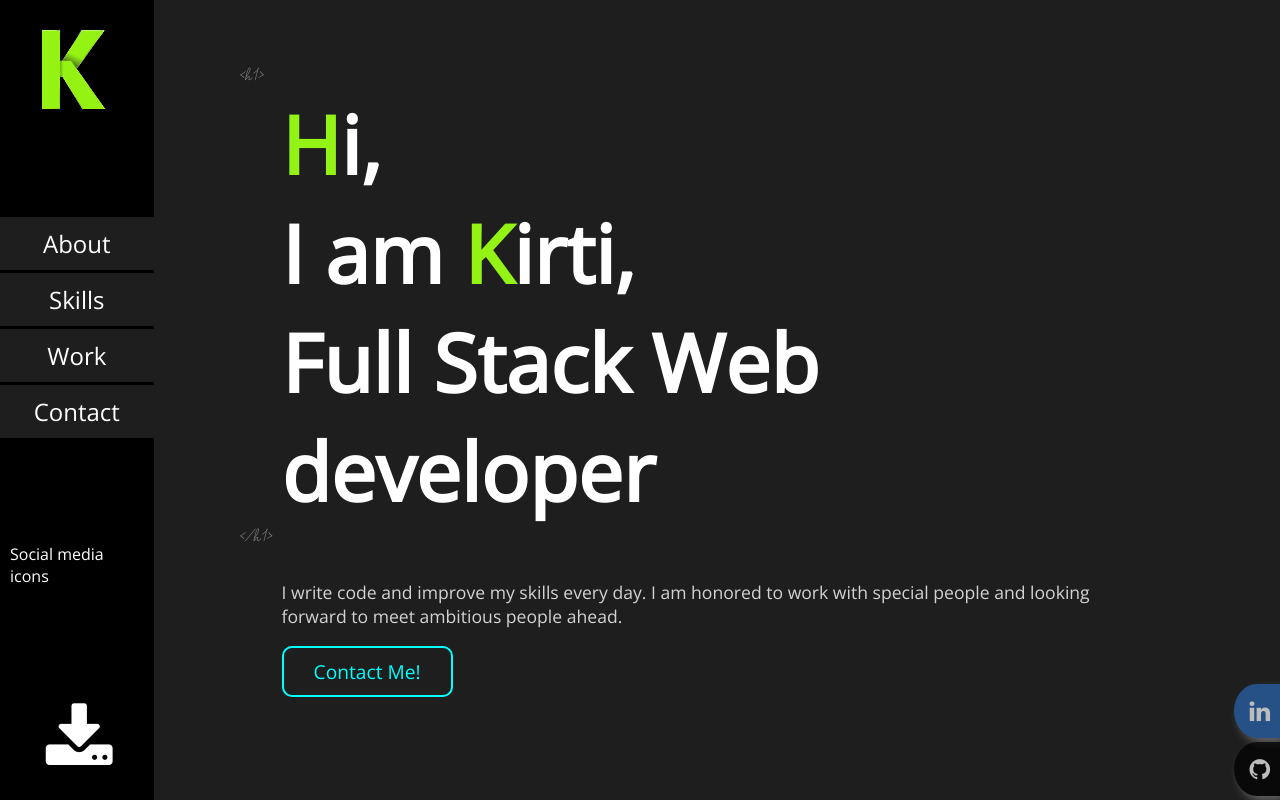
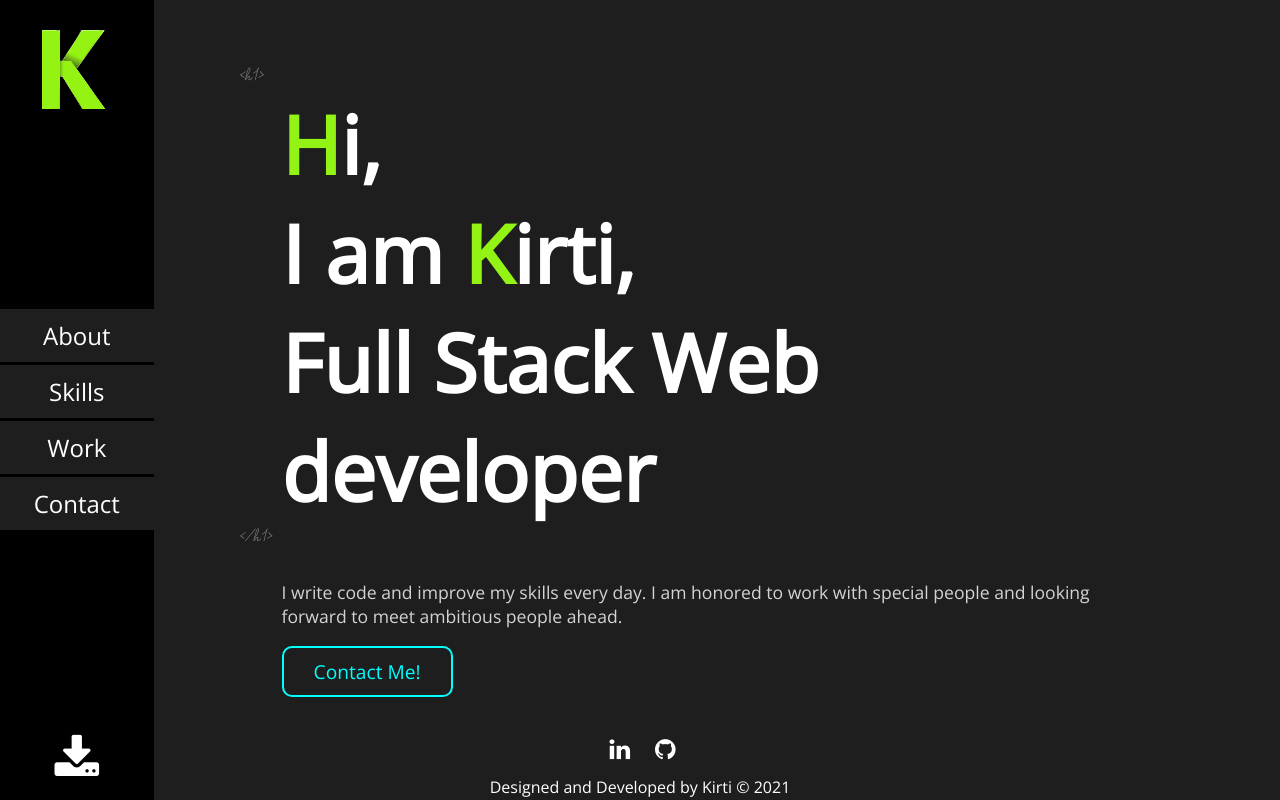
Before and after one commit to kirti18patel/react-portfolio, a React (Create React App) app in the folder react-portfolio/: page / in a window 1280 px wide. Built offline with nearby package versions, Linux system fonts and the light colour scheme.

Commit message:
footer added

```diff
--- a/react-portfolio/src/App.css
+++ b/react-portfolio/src/App.css
@@ -70,6 +70,7 @@ nav{
   font-size: 3rem ;
   text-decoration: none;
   color: white;
+  z-index: 10;
 }
 
 .download .tooltiptext {
@@ -151,6 +152,9 @@ section{
   color: aqua;
 }
 
+.contact-me:hover{
+  box-shadow: 0px 0px 10px aqua;
+}
 .contactContent{
   max-width: 800px;
   text-align: center;
@@ -313,7 +317,6 @@ section{
 .modalTitle {
 	font-size: 1.5rem;
 	font-weight: 600;
-	margin-bottom: 25px;
 }
 
 .project-info{
@@ -350,69 +353,59 @@ section{
   font-size: 1.3rem;
 }
 
-.project-links{
-  display: flex;
-  justify-content: space-around;
-  align-items: center;
+.project-links a{
+  text-decoration: none;
+  font-size: 1.2rem;
+  background-color: transparent;
+  padding: 5px 10px;
+  color: black;
+  border-radius: 10px;
 }
 
-.project-links a{
-  text-decoration: none;
-  background-color: black;
-  padding: 10px 15px;
-  color: greenyellow;
-  border: 2px solid greenyellow;
-  border-radius: 10px;
+.project-links a:hover{
+  box-shadow: 2px 2px 10px rgba(0, 0, 0, .3);
 }
 
 .modal-close-btn {
 	background: darkgray;
-	border: 0;
-	border-radius: 5px;
+  outline: none;
+  border: 0;
+	border-radius: 50%;
 	color: #fff;
 	cursor: pointer;
 	font-size: 16px;
-	font-weight: 600;
-	margin-bottom: 30px;
-	padding: 10px 15px;
-  min-width: 25%;
+	padding: 5px 10px;
 }
 
+.flex-space-between{
+  display: flex;
+  justify-content: space-between;
+  align-items: center;
+}
 .navActive {
   color: aqua;
 }
 
 /* social media icons styling */
-.social-icons{
-  position: fixed;
-  bottom: 0;
-  right: 0;
-  list-style: none;
-  z-index: 100000;
-}
-.icons{
-  text-align: left;
-  display: block;
-  margin: 4px 0;
-  border-radius: 50% 0 0 50%;
-  opacity: 0.7;
-  box-shadow: 5px 5px 10px gray;
-  transition: 0.5s;
-
-}
-.icons:hover{
-  transform: translateY(-3px);
-  opacity: 1;
-}
-.fa{
+.social-icons .fa{
   font-size: 1.5em;
   color: white;
   padding: 15px 10px 15px 15px;
+  transition: 0.3s;
 }
-/* theme color to each social-icon */
-.linkedin{
-  background: #2867B2;
+.social-icons .fa:hover{
+  transform: translateY(-3px) scale(1.1);
 }
-.github{
-  background: black;
+
+footer{
+  position: absolute;
+  width: 100%;
+  height: 10vh;
+  color: white;
+  bottom: 0px;
+  display: flex;
+  flex-direction: column;
+  justify-content: center;
+  align-items: center;
+  z-index: 2;
 }
--- a/react-portfolio/src/App.js
+++ b/react-portfolio/src/App.js
@@ -5,6 +5,7 @@ import Contact from './components/Contact';
 import Nav from './components/Nav';
 import Skills from './components/Skills';
 import Work from './components/Work';
+import Footer from './components/Footer';
 import './App.css';
 
 function App() {
@@ -31,16 +32,9 @@ function App() {
 
   return (
     <>
-      <div class="social-icons">
-        <a href="https://linkedin.com/in/kirtipatel18 " class="icons linkedin">
-            <i class="fa fa-linkedin"></i>
-        </a>
-        <a href="https://github.com/kirti18patel" class="icons github">
-            <i class="fa fa-github"></i>
-        </a>
-    </div>
     <Nav currentCategory={currentCategory} setCurrentCategory={setCurrentCategory}/>
     {renderCategory(currentCategory)}
+    <Footer />
     </>
   );
 }
--- a/react-portfolio/src/components/Contact/index.js
+++ b/react-portfolio/src/components/Contact/index.js
@@ -38,9 +38,8 @@ function Contact() {
                 <textarea placeholder="Type your message..."></textarea>
                 <input type="submit" name="submit" value="Send Message" id="btn"></input>
             </form>
-        </div>
+          </div>
       </div>
-
     </section>
   );
 }
--- /dev/null
+++ b/react-portfolio/src/components/Footer/index.js
@@ -0,0 +1,18 @@
+import React from 'react';
+function Footer() {
+  return (
+    <footer className="my-5">
+        <div className="social">
+            <a href="https://linkedin.com/in/kirtipatel18" className="social-icons">
+                <i class="fa fa-linkedin"></i>
+            </a>
+            <a href="https://github.com/kirti18patel" className="social-icons">
+                <i class="fa fa-github"></i>
+            </a>
+        </div>
+        <p className="footer">Designed and Developed by Kirti &#169; 2021</p>
+    </footer>
+  );
+}
+
+export default Footer;
--- a/react-portfolio/src/components/Modal/index.js
+++ b/react-portfolio/src/components/Modal/index.js
@@ -6,20 +6,23 @@ const Modal = ({ currentProject, onClose }) => {
     return (
       <div className="modalBackdrop">
         <div className="modalContainer">
-            <h3 className="modalTitle">{name}</h3>
+            <div className="flex-space-between">
+                <h3 className="modalTitle">{name}</h3>
+                <button className="modal-close-btn" onClick={onClose} type="button">x</button>
+            </div>
             <div className="project-info">
                 <div className="project-img">
-                    <img src={require(`../../assets/${index+1}.png`).default} alt="current category" />
+                    <a href={deployed}>
+                        <img src={require(`../../assets/${index+1}.png`).default} alt="current category" />
+                    </a>
                 </div>
                 <div className="project-description">
                     <p>{description}</p>
                     <div className="project-links">
-                        <a href={github}>Github Repository Link</a>
-                        <a href={deployed}>Live URL</a>
+                        <a href={github}><i class="fa fa-github"></i> Source Code</a>
                     </div>
                 </div>
             </div>
-            <button className="modal-close-btn" onClick={onClose} type="button">Close this modal</button>
         </div>
       </div>
     );
--- a/react-portfolio/src/components/Nav/index.js
+++ b/react-portfolio/src/components/Nav/index.js
@@ -21,7 +21,6 @@ function Nav(props) {
                 }
             </ul>
           </div>
-<div>Social media icons</div>
           <h1><a href={resume} download="resume-KirtiPatel" className="download"> <i className="fa fa-download" aria-hidden="true"></i><span className="tooltiptext">Download my resume</span></a></h1>
       </nav>
   );
```
Lines whose indentation alone changed are shown as unchanged.
